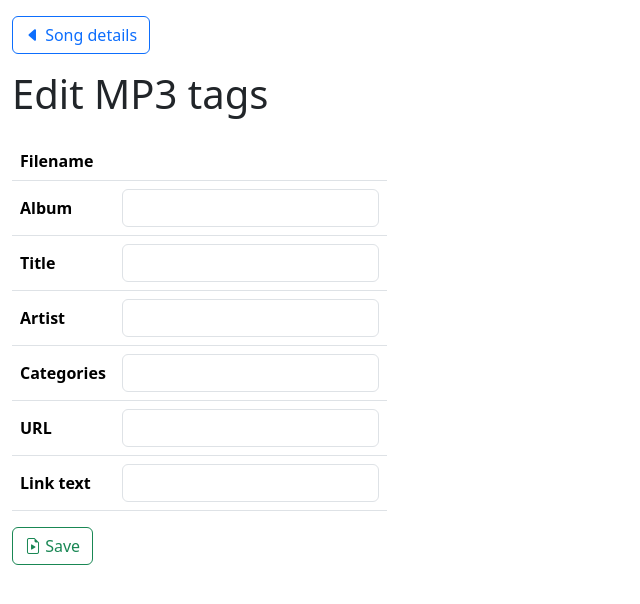
After one commit to williamjacksn/rainwave-library, a Flask app: template rainwave_library/templates/songs/edit.html in a window 1280 px wide. The commit adds this page. Shown: the top 604 px of the page, without its empty margins (0-640 px from the left). Run offline with Flask 3, Linux system fonts and the light colour scheme; the template is opened without the code that fills it, so the values that code supplies are empty; some libraries are stand-ins or nearby versions.

Commit message:
Add edit page but it doesn't do anything yet

```diff
--- a/rainwave_library/app.py
+++ b/rainwave_library/app.py
@@ -139,6 +139,13 @@ def download_song(song_id: int):
     return flask.send_file(song.get('song_filename'), as_attachment=True)
 
 
+@app.get('/songs/<int:song_id>/edit')
+@secure
+def songs_edit(song_id: int):
+    flask.g.song = rainwave_library.models.rainwave.get_song(flask.g.db, song_id)
+    return flask.render_template('songs/edit.html')
+
+
 @app.get('/songs/<int:song_id>/play')
 @secure
 def play_song(song_id: int):
--- a/rainwave_library/models/rainwave.py
+++ b/rainwave_library/models/rainwave.py
@@ -9,13 +9,20 @@ def get_db() -> fort.PostgresDatabase:
 
 def get_song(db: fort.PostgresDatabase, song_id: int) -> dict:
     sql = '''
+        with g as (
+            select s.song_id, array_agg(g.group_name order by g.group_name) song_groups
+            from r4_song_group s
+            join r4_groups g on g.group_id = s.group_id
+            group by s.song_id
+        )
         select
-            s.song_added_on, a.album_name, s.song_artist_tag, s.song_fave_count, s.song_filename, s.song_id,
-            s.song_length, s.song_link_text, s.song_rating, s.song_rating_count, s.song_request_count, s.song_title,
-            s.song_url
+            s.song_added_on, a.album_name, s.song_artist_tag, s.song_fave_count, s.song_filename,
+            coalesce(g.song_groups, array[]::text[]) as song_groups, s.song_id, s.song_length, s.song_link_text,
+            s.song_rating, s.song_rating_count, s.song_request_count, s.song_title, s.song_url
         from r4_songs s
         join r4_albums a on a.album_id = s.album_id
-        where song_id = %(song_id)s
+        left join g on g.song_id = s.song_id
+        where s.song_id = %(song_id)s
     '''
     params = {
         'song_id': song_id,
@@ -55,13 +62,21 @@ def get_songs(db: fort.PostgresDatabase, query: str = None, page: int = 1,
             from r4_song_sid
             where song_exists is true
             group by song_id
+        ),
+        g as (
+            select s.song_id, array_agg(g.group_name order by g.group_name) song_groups
+            from r4_song_group s
+            join r4_groups g on g.group_id = s.group_id
+            group by s.song_id
         )
         select
-            a.album_name, c.channels, s.song_added_on, s.song_artist_tag, s.song_filename, s.song_id, s.song_rating,
-            s.song_rating_count, s.song_title
+            a.album_name, c.channels, s.song_added_on, s.song_artist_tag, s.song_filename,
+            coalesce(g.song_groups, array[]::text[]) as song_groups, s.song_id, s.song_rating, s.song_rating_count,
+            s.song_title
         from r4_songs s
         join r4_albums a on a.album_id = s.album_id
         join c on c.song_id = s.song_id
+        left join g on g.song_id = s.song_id
         where {where_clause}
         order by {sort_clause}
         limit 101 offset %(offset)s
--- /dev/null
+++ b/rainwave_library/templates/songs/edit.html
@@ -0,0 +1,79 @@
+{% extends 'base.html' %}
+
+{% block container_content %}
+    <div class="pt-3 row">
+        <div class="col-auto">
+            <a class="btn btn-outline-primary" href="{{ url_for('songs_detail', song_id=g.song.song_id) }}">
+                <i class="bi-caret-left-fill"></i>
+                Song details
+            </a>
+        </div>
+    </div>
+
+    <div class="pt-3 row">
+        <div class="col">
+            <h1>Edit MP3 tags</h1>
+        </div>
+    </div>
+
+    <div class="pt-3 row">
+        <div class="col">
+            <form>
+                <table class="align-middle d-block table">
+                    <tbody>
+                    <tr>
+                        <th>Filename</th>
+                        <td><code>{{ g.song.song_filename }}</code></td>
+                    </tr>
+                    <tr>
+                        <th><label for="album">Album</label></th>
+                        <td>
+                            <input class="form-control" id="album" name="album" required type="text"
+                                   value="{{ g.song.album_name }}">
+                        </td>
+                    </tr>
+                    <tr>
+                        <th><label for="title">Title</label></th>
+                        <td>
+                            <input class="form-control" id="title" name="title" required type="text"
+                                   value="{{ g.song.song_title }}">
+                        </td>
+                    </tr>
+                    <tr>
+                        <th><label for="artist">Artist</label></th>
+                        <td>
+                            <input class="form-control" id="artist" name="artist" required type="text"
+                                   value="{{ g.song.song_artist_tag }}">
+                        </td>
+                    </tr>
+                    <tr>
+                        <th><label for="categories">Categories</label></th>
+                        <td>
+                            <input class="form-control" id="categories" name="categories" type="text"
+                                   value="{{ ', '.join(g.song.song_groups) }}">
+                        </td>
+                    </tr>
+                    <tr>
+                        <th><label for="url">URL</label></th>
+                        <td>
+                            <input class="form-control" id="url" name="url" type="text"
+                                   value="{{ g.song.song_url or '' }}">
+                        </td>
+                    </tr>
+                    <tr>
+                        <th><label for="link-text">Link text</label></th>
+                        <td>
+                            <input class="form-control" id="link-text" name="link-text" type="text"
+                                   value="{{ g.song.song_link_text or '' }}">
+                        </td>
+                    </tr>
+                    </tbody>
+                </table>
+                <button class="btn btn-outline-success" type="submit">
+                    <i class="bi-file-earmark-play"></i>
+                    Save
+                </button>
+            </form>
+        </div>
+    </div>
+{% endblock %}
```
Also changed, not shown: rainwave_library/templates/songs/detail.html (+19 -0 lines).
